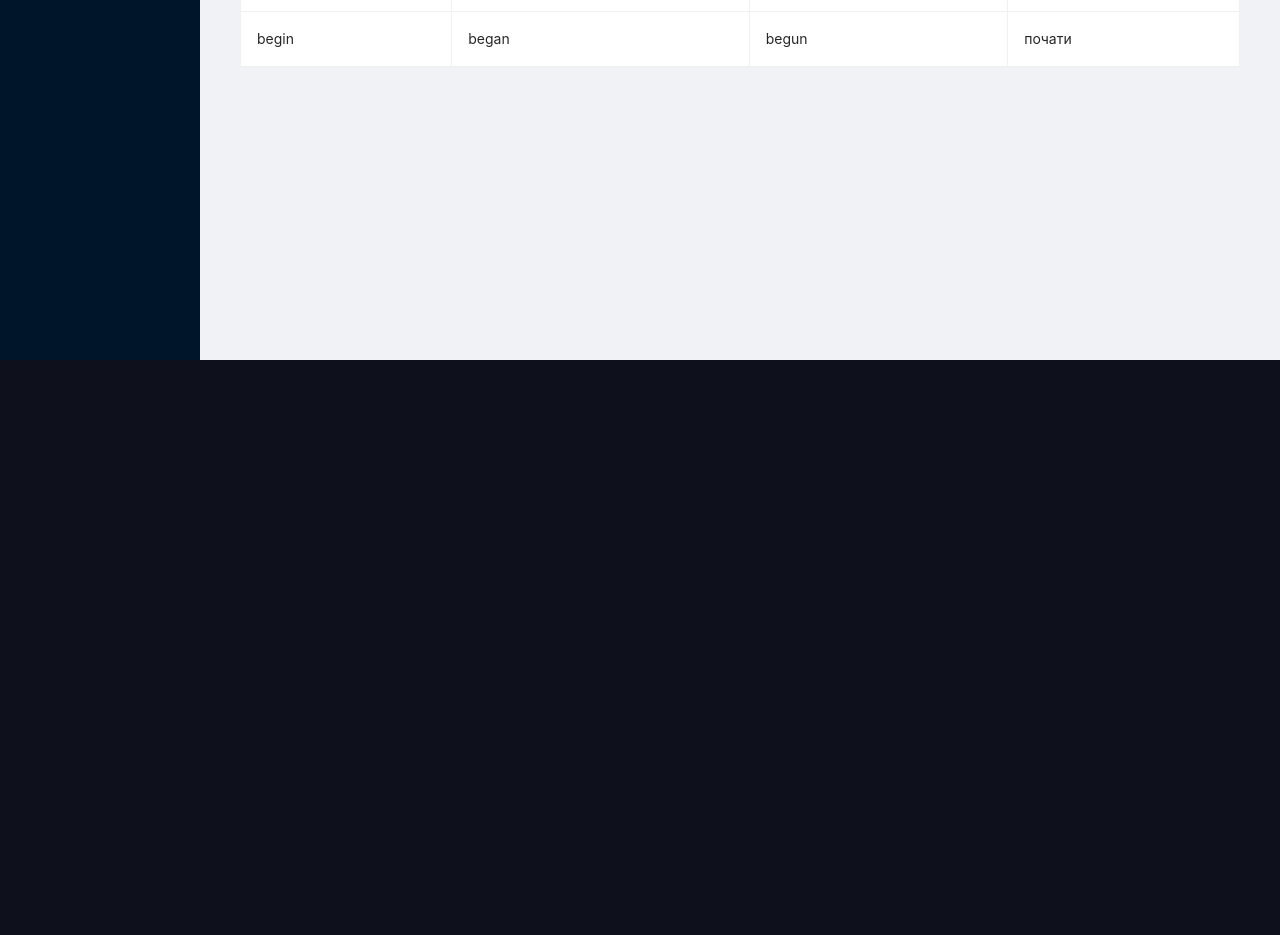
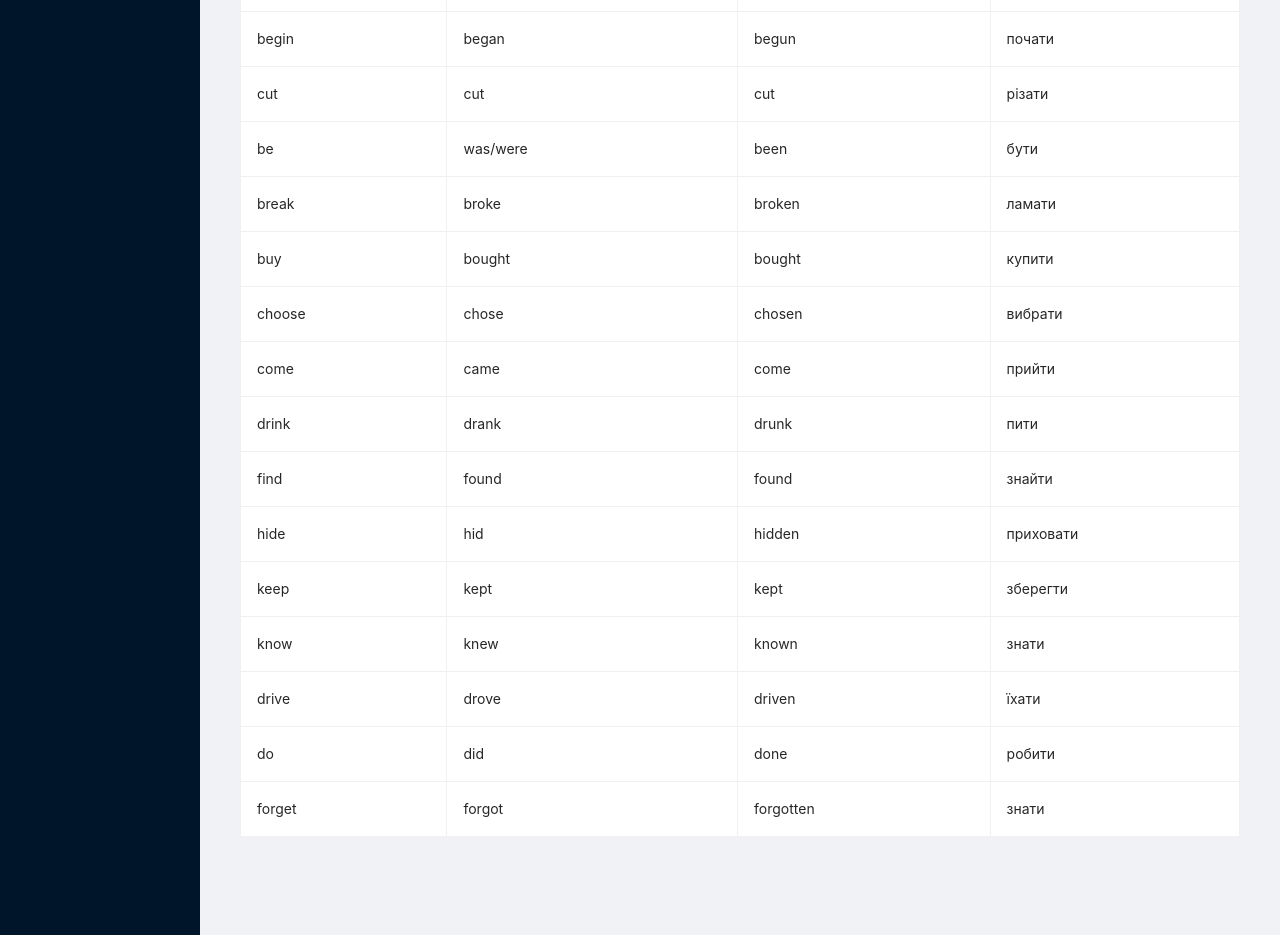
Before and after one commit to Alllvar/English-teacher, a React (Create React App) app: page / in a window 1280 px wide. Shown: the part 440-1375 px from the top of the page. Before the commit the page ends 800 px from the top, so only its background shows below. Built offline with nearby package versions, Linux system fonts and the light colour scheme.

Commit message:
Complete project

```diff
--- a/src/index.css
+++ b/src/index.css
@@ -120,7 +120,9 @@ input[type="submit"] {
 }
 
 button[type="button"] {
-    display: inline-block;
+    display: flex;
+    align-items: center;
+    justify-content: center;
     appearance: none;
     background: #333;
     color: white;
--- a/src/library/constants/data.ts
+++ b/src/library/constants/data.ts
@@ -25,4 +25,75 @@ export const source: IrregularVerb[] = [
     forms: ['begin', 'began', 'begun'],
     translate: 'почати',
   },
+  {
+    key: 'question-4',
+    forms: ['cut', 'cut', 'cut'],
+    translate: 'різати',
+  },
+
+  {
+    key: 'question-4',
+    forms: ['be', 'was/were', 'been'],
+    translate: 'бути',
+  },
+  {
+    key: 'question-5',
+    forms: ['break', 'broke', 'broken'],
+    translate: 'ламати',
+  },
+  {
+    key: 'question-6',
+    forms: ['buy', 'bought', 'bought'],
+    translate: 'купити',
+  },
+  {
+    key: 'question-7',
+    forms: ['choose', 'chose', 'chosen'],
+    translate: 'вибрати',
+  },
+  {
+    key: 'question-8',
+    forms: ['come', 'came', 'come'],
+    translate: 'прийти',
+  },
+  {
+    key: 'question-9',
+    forms: ['drink', 'drank', 'drunk'],
+    translate: 'пити',
+  },
+  {
+    key: 'question-10',
+    forms: ['find', 'found', 'found'],
+    translate: 'знайти',
+  },
+  {
+    key: 'question-11',
+    forms: ['hide', 'hid', 'hidden'],
+    translate: 'приховати',
+  },
+  {
+    key: 'question-12',
+    forms: ['keep', 'kept', 'kept'],
+    translate: 'зберегти',
+  },
+  {
+    key: 'question-13',
+    forms: ['know', 'knew', 'known'],
+    translate: 'знати',
+  },
+  {
+    key: 'question-14',
+    forms: ['drive', 'drove', 'driven'],
+    translate: 'їхати',
+  },
+  {
+    key: 'question-15',
+    forms: ['do', 'did', 'done'],
+    translate: 'робити',
+  },
+  {
+    key: 'question-16',
+    forms: ['forget', 'forgot', 'forgotten'],
+    translate: 'знати',
+  },
 ];
--- a/src/pages/Quiz/index.tsx
+++ b/src/pages/Quiz/index.tsx
@@ -76,6 +76,12 @@ function Quiz() {
     dispatch({ type: FAIL_CHALLENGE });
   };
 
+  const handleKeypress = (e: any) => {
+    if (e.keyCode === 13 && isValid) {
+      handleContinue();
+    }
+  };
+
   const renderField = (field: FieldArrayWithId, fieldIndex: number) => {
     const isDisabled = rowData.forms[fieldIndex] !== '';
 
@@ -91,6 +97,7 @@ function Quiz() {
         }
         key={field.id}
         style={FIELD_STYLES}
+        onKeyDown={handleKeypress}
       />
     );
   };
--- a/src/store/reducers/challenge.ts
+++ b/src/store/reducers/challenge.ts
@@ -62,7 +62,7 @@ const fail = createAction<any, typeof FAIL_CHALLENGE>(FAIL_CHALLENGE);
 const challenge = createReducer(initialVerbsState, (builder) => builder
   .addCase(start, (state) => {
     state.startedAt = Date.now();
-    state.deadline = Date.now() + 1000 * 30;
+    state.deadline = Date.now() + 1000 * 160;
     state.quiz = getNewQuizData(state.source);
     state.result = {};
 
```
